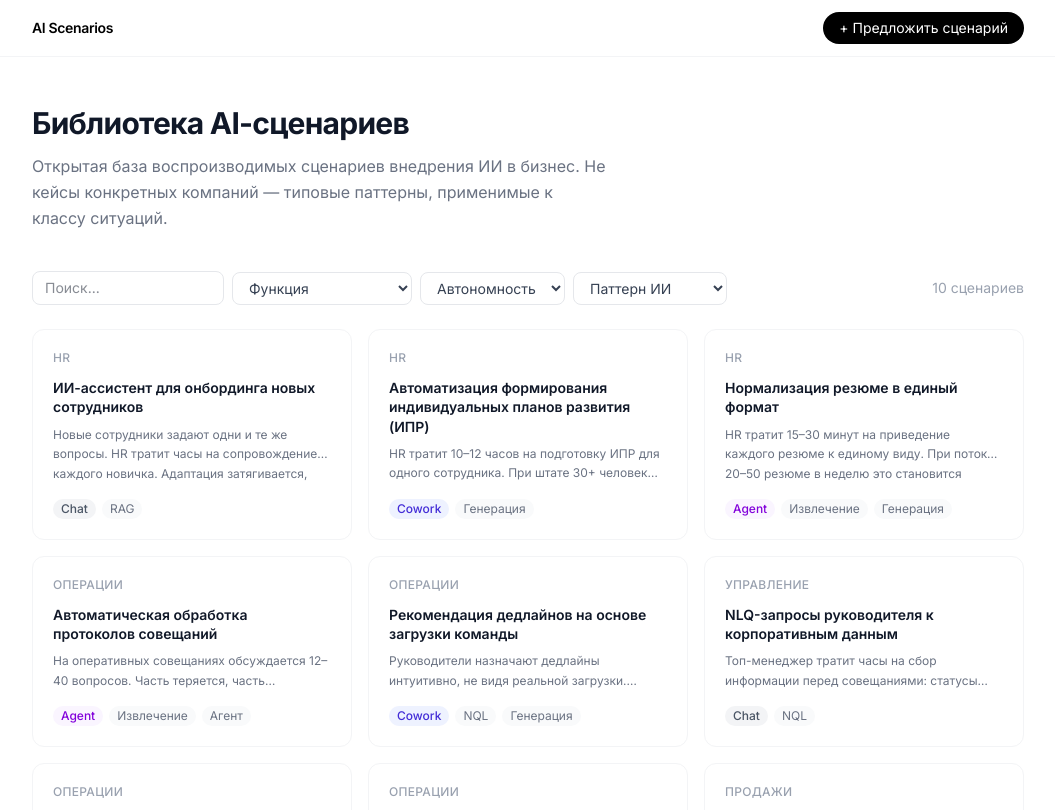
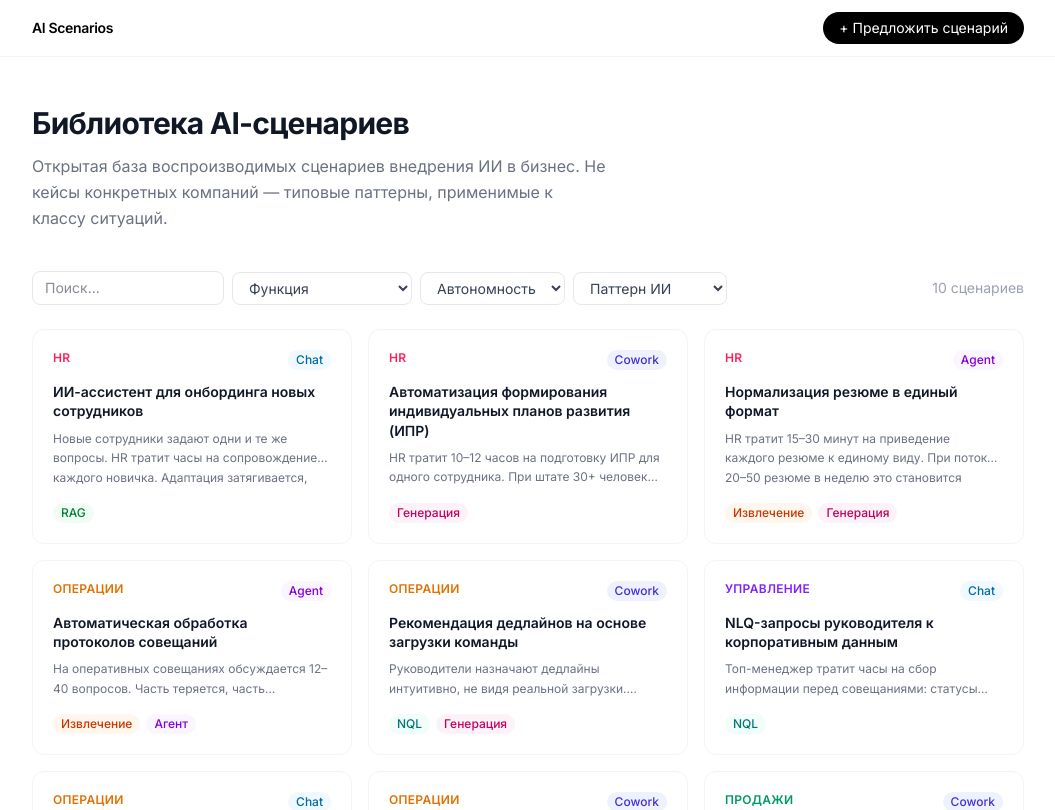
Before and after one commit to DIdro/ai-scenarios, a Next.js app in the folder site/: page / in a window 1280 px wide. Shown: the top 810 px of the page, without its empty margins (112-1167 px from the left). Built offline with nearby package versions, Linux system fonts and the light colour scheme.

Commit message:
design: colorful function labels, pattern badges, autonomy chips

```diff
--- a/site/components/ScenarioCard.tsx
+++ b/site/components/ScenarioCard.tsx
@@ -3,21 +3,45 @@ import type { Scenario } from '@/lib/scenario-types'
 import { FUNCTION_LABELS, AUTONOMY_LABELS, AI_PATTERN_LABELS } from '@/lib/scenario-types'
 
 const autonomyColor: Record<string, string> = {
-  chat: 'bg-gray-100 text-gray-600',
+  chat: 'bg-sky-50 text-sky-700',
   cowork: 'bg-indigo-50 text-indigo-700',
   agent: 'bg-purple-50 text-purple-700',
   'multi-agent': 'bg-orange-50 text-orange-700',
 }
 
+const patternColor: Record<string, string> = {
+  rag: 'bg-green-50 text-green-700',
+  nql: 'bg-teal-50 text-teal-700',
+  classification: 'bg-yellow-50 text-yellow-700',
+  generation: 'bg-pink-50 text-pink-700',
+  agent: 'bg-purple-50 text-purple-700',
+  extraction: 'bg-orange-50 text-orange-700',
+  monitoring: 'bg-blue-50 text-blue-700',
+}
+
+const functionColor: Record<string, string> = {
+  operations: 'text-amber-600',
+  management: 'text-violet-600',
+  sales: 'text-emerald-600',
+  hr: 'text-rose-500',
+  finance: 'text-blue-600',
+  marketing: 'text-pink-600',
+  it: 'text-cyan-600',
+  legal: 'text-slate-600',
+  rd: 'text-indigo-600',
+}
+
 export default function ScenarioCard({ scenario }: { scenario: Scenario }) {
   return (
     <Link href={`/scenarios/${scenario.slug}`} className="group block h-full">
-      <div className="border border-gray-100 rounded-xl p-5 hover:border-gray-300 hover:shadow-sm transition-all bg-white h-full flex flex-col">
+      <div className="border border-gray-100 rounded-xl p-5 hover:border-gray-200 hover:shadow-md transition-all bg-white h-full flex flex-col">
         <div className="flex items-start justify-between gap-2 mb-3">
-          <span className="text-xs font-medium text-gray-400 uppercase tracking-wide">
+          <span className={`text-xs font-semibold uppercase tracking-wide ${functionColor[scenario.function] ?? 'text-gray-400'}`}>
             {FUNCTION_LABELS[scenario.function] ?? scenario.function}
           </span>
-
+          <span className={`text-xs px-2 py-0.5 rounded-full font-medium shrink-0 ${autonomyColor[scenario.autonomy] ?? 'bg-gray-100 text-gray-600'}`}>
+            {AUTONOMY_LABELS[scenario.autonomy] ?? scenario.autonomy}
+          </span>
         </div>
 
         <h3 className="text-sm font-semibold text-gray-900 mb-2 group-hover:text-black leading-snug">
@@ -29,11 +53,8 @@ export default function ScenarioCard({ scenario }: { scenario: Scenario }) {
         </p>
 
         <div className="flex flex-wrap gap-1.5 mt-auto">
-          <span className={`text-xs px-2 py-0.5 rounded-full font-medium ${autonomyColor[scenario.autonomy] ?? 'bg-gray-100 text-gray-600'}`}>
-            {AUTONOMY_LABELS[scenario.autonomy] ?? scenario.autonomy}
-          </span>
           {scenario.ai_pattern.slice(0, 2).map(p => (
-            <span key={p} className="text-xs px-2 py-0.5 rounded-full bg-gray-50 text-gray-500">
+            <span key={p} className={`text-xs px-2 py-0.5 rounded-full font-medium ${patternColor[p] ?? 'bg-gray-50 text-gray-500'}`}>
               {AI_PATTERN_LABELS[p] ?? p}
             </span>
           ))}
```
